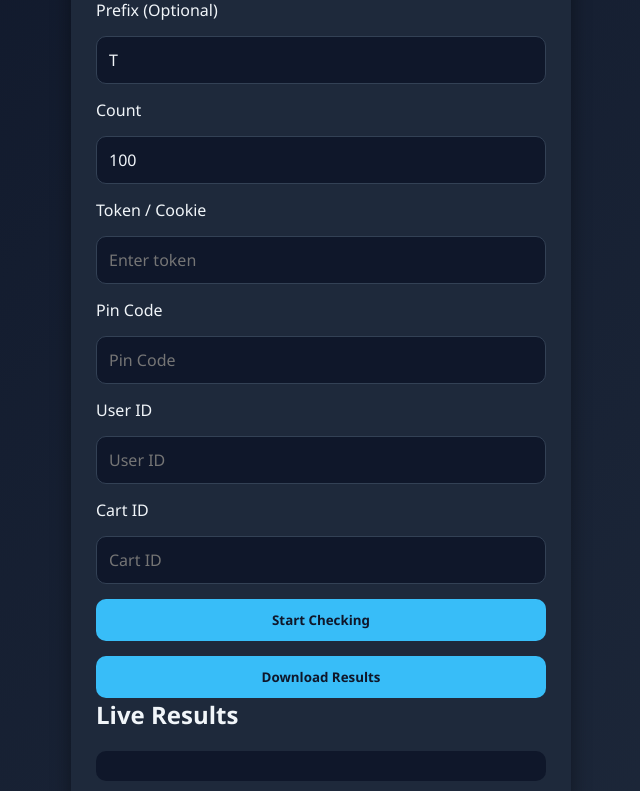
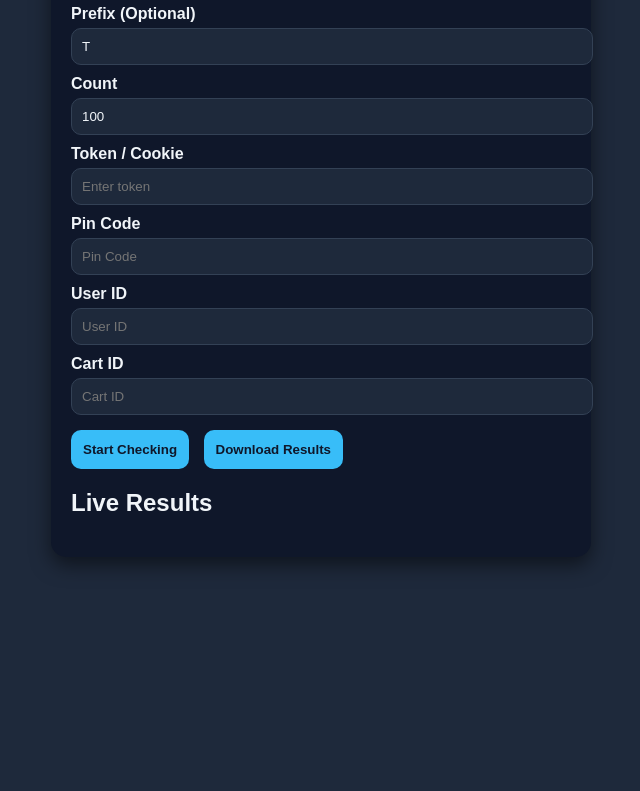
Before and after one commit to saikumaryerramsetti314-collab/jiomart--checker, a plain HTML site: page frontend/index.html in a window 1280 px wide. Shown: the part 158-949 px from the top of the page, without its empty margins (319-959 px from the left). After the commit the page ends 800 px from the top, so only its background shows below. Drawn offline with Linux system fonts and the light colour scheme.

Commit message:
Update style.css

```diff
--- a/frontend/style.css
+++ b/frontend/style.css
@@ -1,95 +1,11 @@
-/* General Reset */
-* {
-  margin: 0;
-  padding: 0;
-  box-sizing: border-box;
-  font-family: "Segoe UI", Arial, sans-serif;
-}
-
-body {
-  background: linear-gradient(135deg, #0f172a, #1e293b);
-  color: #f1f5f9;
-  min-height: 100vh;
-  display: flex;
-  justify-content: center;
-  align-items: flex-start;
-  padding: 40px 20px;
-}
-
-.container {
-  width: 100%;
-  max-width: 500px;
-  background: #1e293b;
-  padding: 25px;
-  border-radius: 15px;
-  box-shadow: 0 8px 20px rgba(0, 0, 0, 0.4);
-}
-
-h1 {
-  text-align: center;
-  margin-bottom: 20px;
-  font-size: 26px;
-  color: #38bdf8;
-}
-
-form {
-  display: flex;
-  flex-direction: column;
-  gap: 15px;
-}
-
-input {
-  padding: 12px;
-  border-radius: 10px;
-  border: 1px solid #334155;
-  background: #0f172a;
-  color: #f1f5f9;
-  font-size: 16px;
-}
-
-input:focus {
-  border-color: #38bdf8;
-  outline: none;
-  box-shadow: 0 0 6px rgba(56, 189, 248, 0.6);
-}
-
-button {
-  padding: 12px;
-  background: #38bdf8;
-  color: #0f172a;
-  border: none;
-  border-radius: 10px;
-  font-weight: bold;
-  cursor: pointer;
-  transition: 0.3s;
-}
-
-button:hover {
-  background: #0ea5e9;
-}
-
-#results {
-  margin-top: 20px;
-  padding: 15px;
-  border-radius: 10px;
-  background: #0f172a;
-  max-height: 300px;
-  overflow-y: auto;
-}
-
-#results div {
-  padding: 8px;
-  margin-bottom: 5px;
-  border-radius: 6px;
-  font-size: 15px;
-}
-
-.valid {
-  background: #16a34a;
-  color: #f1f5f9;
-}
-
-.error {
-  background: #dc2626;
-  color: #f1f5f9;
-}
+body { font-family: Arial; background:#1e293b; color:#f1f5f9; display:flex; justify-content:center; padding:20px; }
+.container { width:100%; max-width:500px; background:#0f172a; padding:20px; border-radius:15px; box-shadow:0 8px 20px rgba(0,0,0,0.5); }
+h1 { text-align:center; color:#38bdf8; margin-bottom:20px; }
+label { display:block; margin-top:10px; font-weight:bold; }
+input { width:100%; padding:10px; margin-top:5px; border-radius:10px; border:1px solid #334155; background:#1e293b; color:#f1f5f9; }
+button { padding:12px; margin-top:15px; margin-right:10px; border:none; border-radius:10px; background:#38bdf8; color:#0f172a; font-weight:bold; cursor:pointer; }
+button:hover { background:#0ea5e9; }
+#results { margin-top:20px; max-height:300px; overflow-y:auto; }
+#results div { margin-bottom:5px; padding:8px; border-radius:6px; }
+.valid { background:#16a34a; }
+.error { background:#dc2626; }
```
